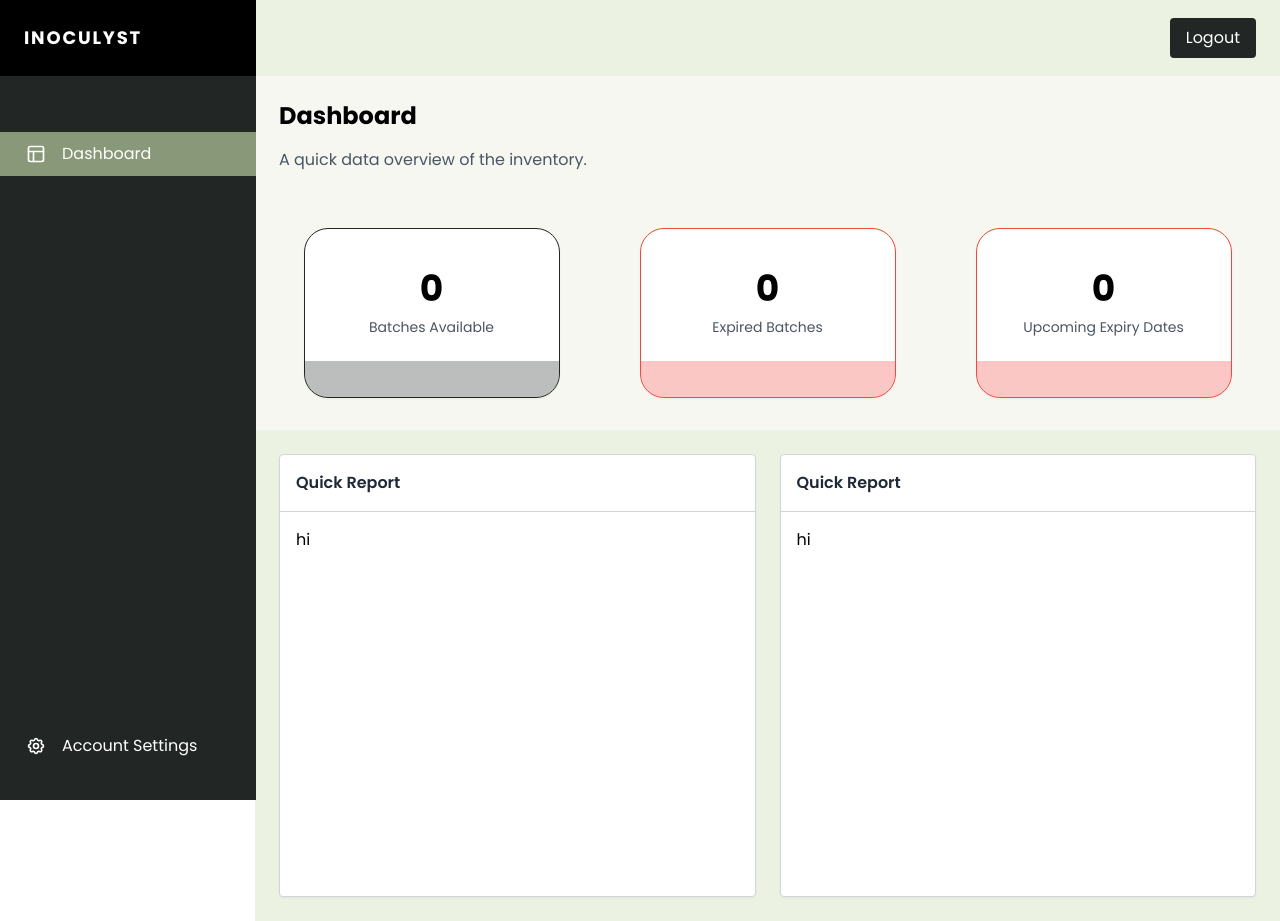
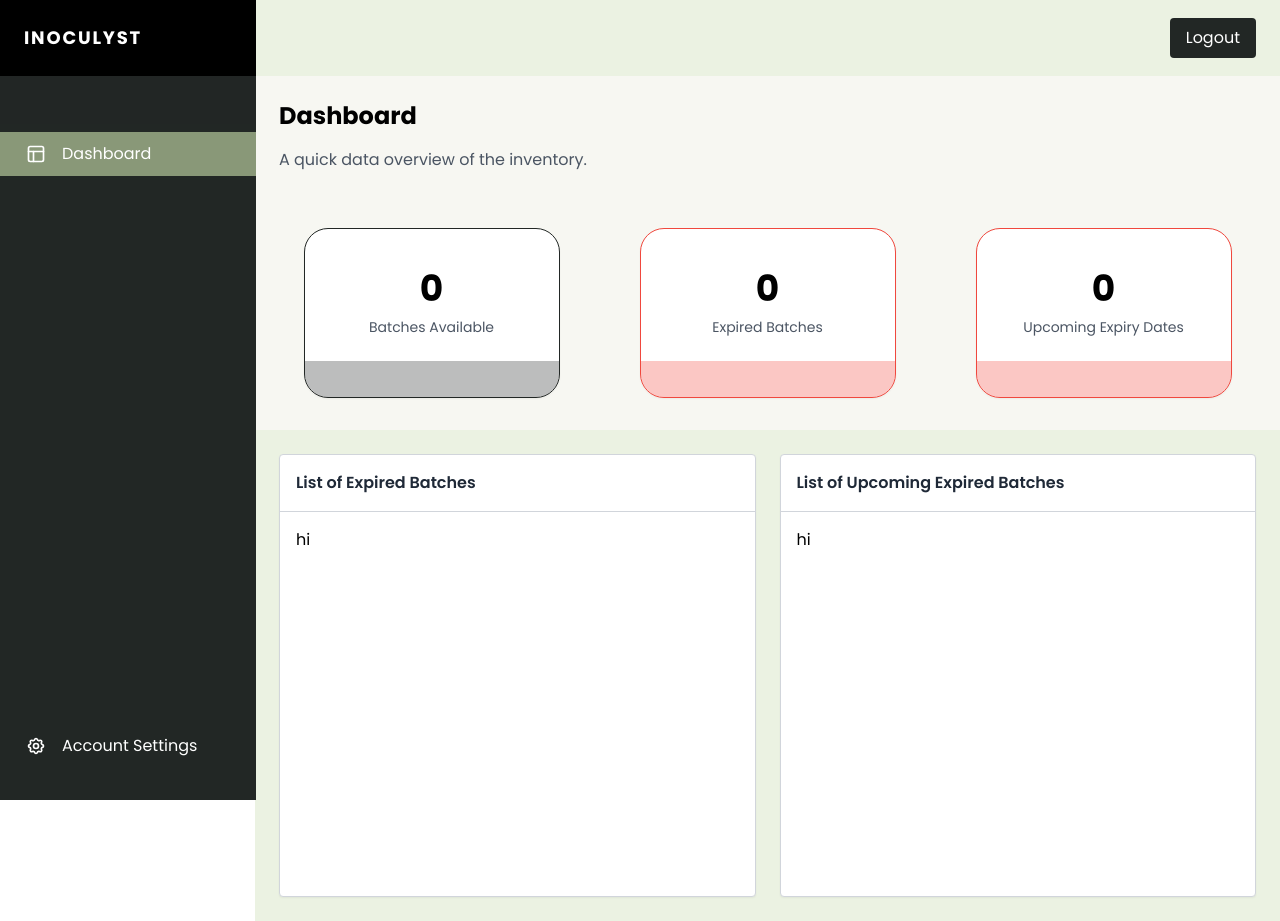
Before and after one commit to KhushiChoksi/Inoculyst, a React (Create React App) app in the folder client/: page /dashboard in a window 1280 px wide. Built offline with nearby package versions, Linux system fonts and the light colour scheme.

Commit message:
small edit

```diff
--- a/client/src/pages/dashboard/Dashboard.tsx
+++ b/client/src/pages/dashboard/Dashboard.tsx
@@ -52,14 +52,14 @@
         <div className="flex flex-col md:flex-row gap-6">
             <div className="flex-1 border border-gray-300 rounded shadow-sm bg-white">
                 <div className="border-b border-gray-300 p-4">
-                    <h1 className="text-ml font-semibold text-gray-800">Quick Report</h1>
+                    <h1 className="text-ml font-semibold text-gray-800">List of Expired Batches</h1>
                 </div>
                     <div className="p-4 h-96">hi</div>
                 </div>
 
                 <div className="flex-1 border border-gray-300 rounded shadow-sm bg-white">
                     <div className="border-b border-gray-300 p-4">
-                        <h1 className="text-ml font-semibold text-gray-800">Quick Report</h1>
+                        <h1 className="text-ml font-semibold text-gray-800">List of Upcoming Expired Batches</h1>
                     </div>
                     <div className="p-4 h-96">hi</div>
                 </div>
```
